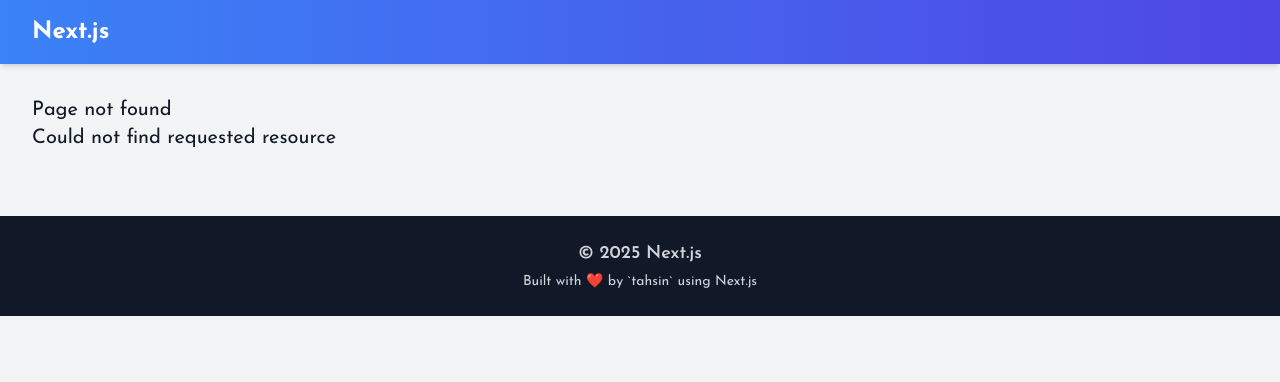
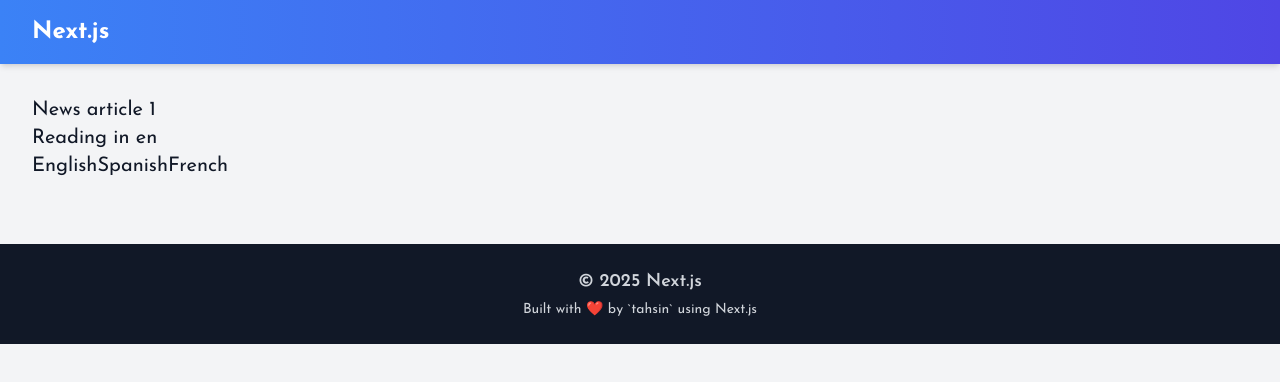
Before and after one commit to Tahsin005/Next-js, a Next.js app in the folder 02_routing_demo/routing-demo/: page /articles/1 in a window 1280 px wide. Before the commit this address had no page. Shown: the top 382 px of the page. Built offline with nearby package versions, Linux system fonts and the light colour scheme.

Commit message:
params and search params in next.js

```diff
--- /dev/null
+++ b/02_routing_demo/routing-demo/src/app/articles/[articleId]/page.tsx
@@ -0,0 +1,43 @@
+'use client';
+
+import Link from "next/link";
+import { use } from "react";
+
+export default function NewsArticle({ params, searchParams }: {
+    params: Promise<{ articleId: string }>,
+    searchParams: Promise<{ lang?: "en" | "es" | "fr" }>
+}) {
+    const { articleId } = use(params);
+    const { lang = "en"} = use(searchParams);
+    return (
+        <div>
+            <h1>News article {articleId}</h1>
+            <p>Reading in {lang}</p>
+
+            <div>
+                <Link href={`/articles/${articleId}?lang=en`}>English</Link>
+                <Link href={`/articles/${articleId}?lang=es`}>Spanish</Link>
+                <Link href={`/articles/${articleId}?lang=fr`}>French</Link>
+            </div>
+        </div>
+    )
+};
+// export default async function NewsArticle({ params, searchParams }: {
+//     params: Promise<{ articleId: string }>,
+//     searchParams: Promise<{ lang?: "en" | "es" | "fr" }>
+// }) {
+//     const { articleId } = await params;
+//     const { lang = "en"} = await searchParams;
+//     return (
+//         <div>
+//             <h1>News article {articleId}</h1>
+//             <p>Reading in {lang}</p>
+
+//             <div>
+//                 <Link href={`/articles/${articleId}?lang=en`}>English</Link>
+//                 <Link href={`/articles/${articleId}?lang=es`}>Spanish</Link>
+//                 <Link href={`/articles/${articleId}?lang=fr`}>French</Link>
+//             </div>
+//         </div>
+//     )
+// };
--- a/02_routing_demo/routing-demo/src/app/page.tsx
+++ b/02_routing_demo/routing-demo/src/app/page.tsx
@@ -6,5 +6,9 @@
         <Link className="underline" href="/blog">blog</Link>
         <br />
         <Link className="underline" href="/products">products</Link>
+        <br />
+        <Link href="/articles/breaking-news-123?lang=en">Read in English</Link>
+        <br />
+        <Link href="/articles/breaking-news-123?lang=fr">Read in French</Link>
     </>
 }
```
